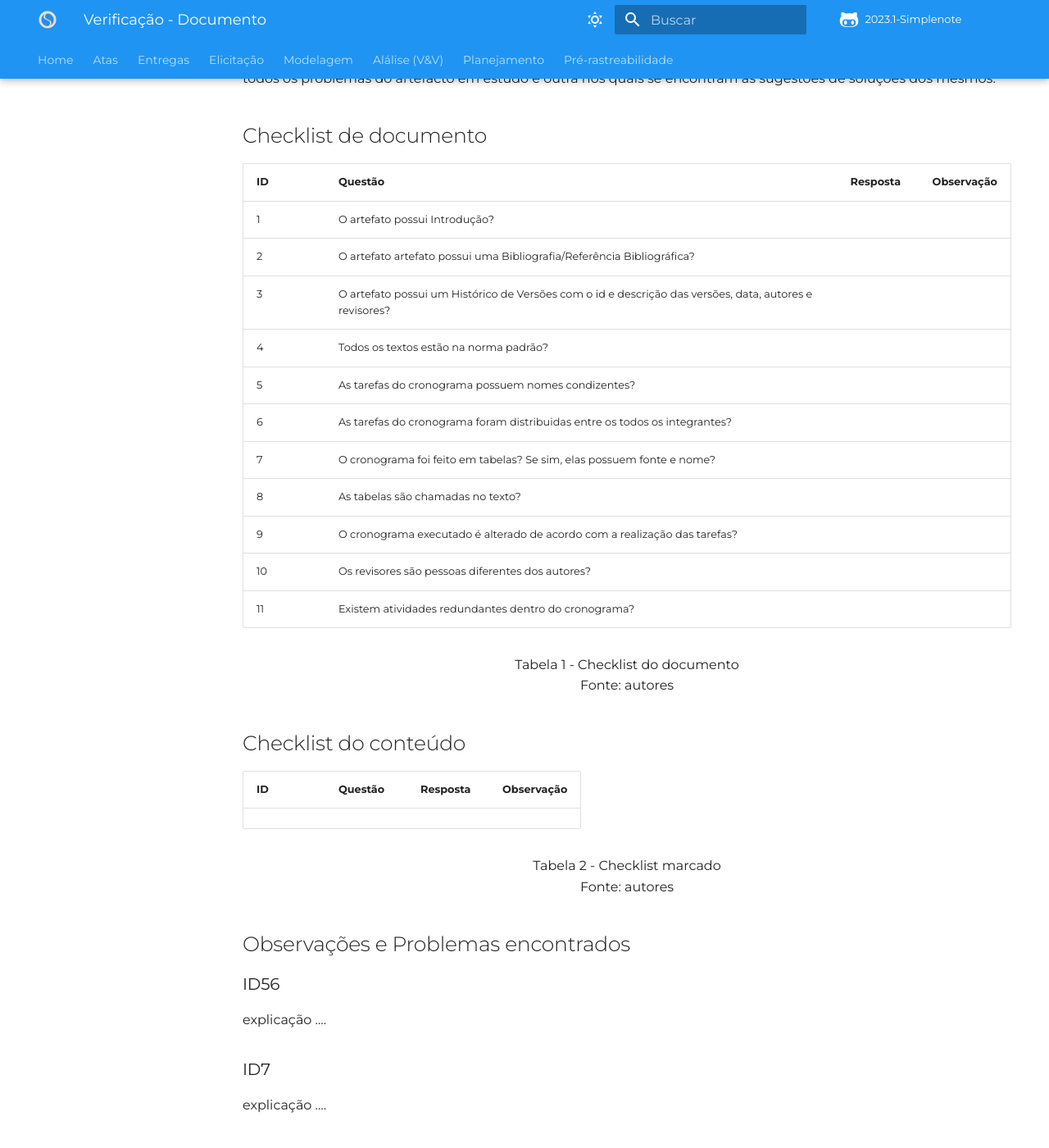
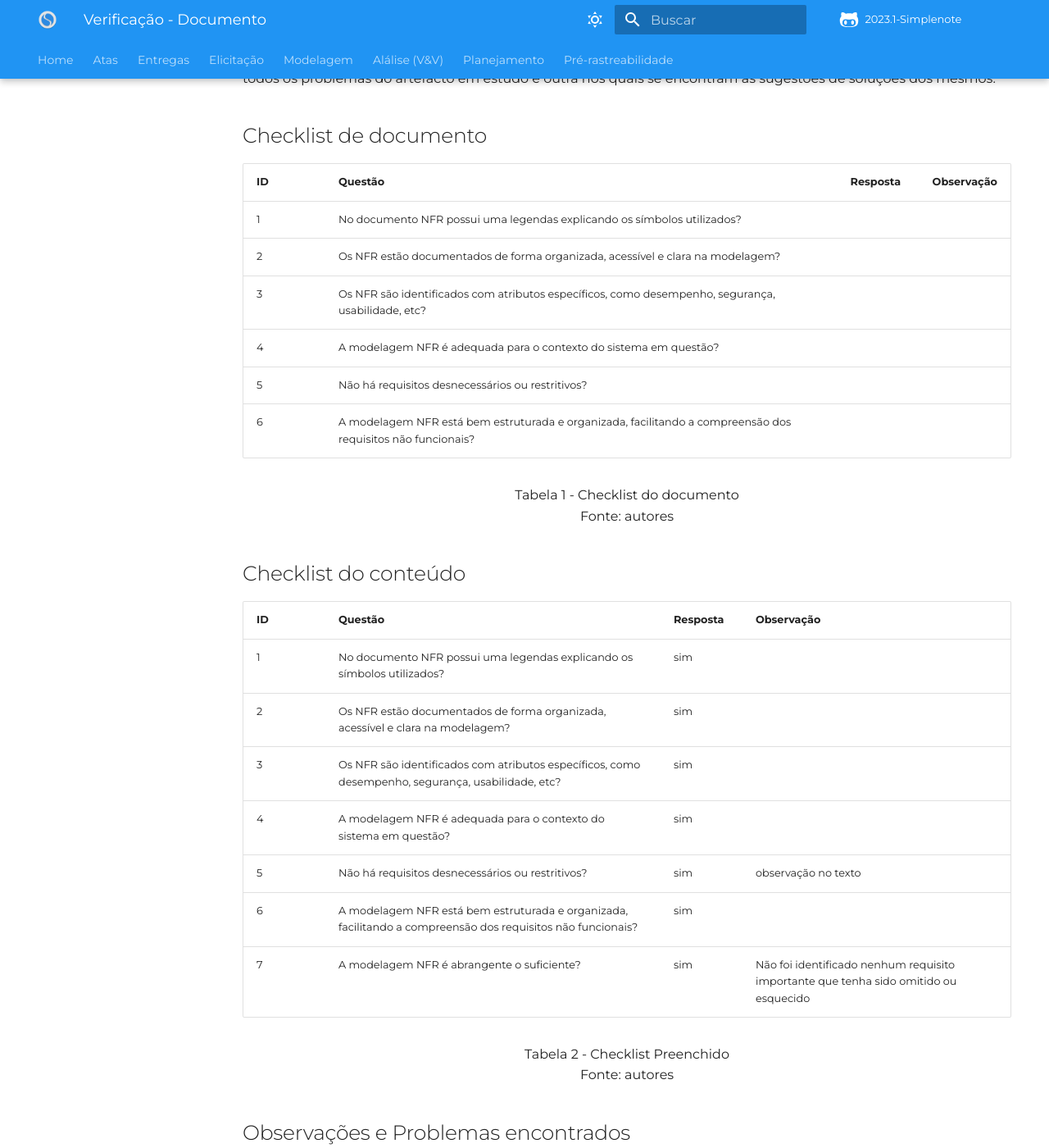
Before and after one commit to Requisitos-de-Software/2023.1-Simplenote, an MkDocs documentation site: the page built from docs/analise/modelagem/NFR.md, in a window 1280 px wide and 1400 px high, scrolled down 591 px. Shown: the whole window at 82% size. Built offline with MkDocs 1.6.1 and Material for MkDocs 9.7.7, drawn with Linux system fonts in a browser that asks for light colours; some web fonts are replaced; comment, search, counter and statistics services are not loaded; some of the changed text lies outside the part shown.

Commit message:
Update NFR.md

```diff
--- a/docs/analise/modelagem/NFR.md
+++ b/docs/analise/modelagem/NFR.md
@@ -16,43 +16,42 @@ Também temos o campo "Observação", um campo no qual pode ser feito algum come
 ## Checklist de documento
 |ID|Questão|Resposta|Observação|
 |--|-------|--------|----------|
-| 1 |O artefato possui Introdução?                                                                                |        |          |
-| 2 |O artefato artefato possui uma Bibliografia/Referência Bibliográfica?                                        |        |          ||
-| 3 |O artefato possui um Histórico de Versões com o id e descrição das versões, data, autores e revisores?       |        |          ||
-| 4 |Todos os textos estão na norma padrão?                                                                       |        |          ||
-| 5 |As tarefas do cronograma possuem nomes condizentes?                                                          |        |          ||
-| 6 |As tarefas do cronograma foram distribuidas entre os todos os integrantes?                                   |        |          ||
-| 7 |O cronograma foi feito em tabelas? Se sim, elas possuem fonte e nome?                                        |        |          ||
-| 8 |As tabelas são chamadas no texto?                                                                            |        |          ||
-| 9 |O cronograma executado é alterado de acordo com a realização das tarefas?                                    |        |          ||
-| 10 |Os revisores são pessoas diferentes dos autores?                                                             |        |          ||
-| 11 |Existem atividades redundantes dentro do cronograma?                                                         |        |          ||
+| 1 |No documento NFR possui uma legendas explicando os símbolos utilizados?                                        |        |          |
+| 2 |Os NFR estão documentados de forma organizada, acessível e clara na modelagem?                                 |        |          |
+| 3 |Os NFR são identificados com atributos específicos, como desempenho, segurança, usabilidade, etc?              |        |          |
+| 4 |A modelagem NFR é adequada para o contexto do sistema em questão?                                              |        |          |
+| 5 |Não há requisitos desnecessários ou restritivos?                                                               |        |          |
+| 6 |A modelagem NFR está bem estruturada e organizada, facilitando a compreensão dos requisitos não funcionais?    |        |          |
 
 <p align="center"> Tabela 1 - Checklist do documento <br> Fonte: autores </p>
 
 ## Checklist do conteúdo
 |ID|Questão|Resposta|Observação|
 |-|-------|--------|----------|
-| |       |        |          |
+| 1 |No documento NFR possui uma legendas explicando os símbolos utilizados?                                        |   sim     |          |
+| 2 |Os NFR estão documentados de forma organizada, acessível e clara na modelagem?                                 |   sim     |          |
+| 3 |Os NFR são identificados com atributos específicos, como desempenho, segurança, usabilidade, etc?              |   sim     |          |
+| 4 |A modelagem NFR é adequada para o contexto do sistema em questão?                                              |   sim     |          |
+| 5 |Não há requisitos desnecessários ou restritivos?                                                               |   sim     |    observação no texto      |
+| 6 |A modelagem NFR está bem estruturada e organizada, facilitando a compreensão dos requisitos não funcionais?    |   sim     |          |
+| 7 |A modelagem NFR é abrangente o suficiente?                                                                     |   sim     | Não foi identificado nenhum requisito importante que tenha sido omitido ou esquecido
 
-<p align="center"> Tabela 2 - Checklist marcado <br> Fonte: autores </p>
-
+<p align="center"> Tabela 2 - Checklist Preenchido <br> Fonte: autores </p>
 
 ## Observações e Problemas encontrados
 
-### ID56
-explicação ....
-
-### ID7
-explicação ....
+### ID5
+Todos os requisitos não funcionais incluídos na modelagem foram relevantes e trazem valor para o sistema/software em desenvolvimento. Requisitos desnecessários podem adicionar complexidade e custos adicionais sem trazer benefícios significativos. Os requisitos não funcionais não devem ser excessivamente limitantes ou restritivos para o desenvolvimento do sistema. É essencial encontrar um equilíbrio entre os requisitos não funcionais e as necessidades do sistema. Requisitos excessivamente restritivos podem restringir a flexibilidade do sistema ou impor limitações desnecessárias.
 
 ## Sugestões
 
+- Colocar um breve texto explicando sobre a diferença do NFR sem propagação e com propagação.
+
 ## Bibliografia
-> [1]
+> [1] [NFR4ES: Um Catálogo de Requisitos Não-Funcionais para Sistemas Embarcados](https://aprender3.unb.br/pluginfile.php/2523130/mod_resource/content/2/DISSERTA%C3%87%C3%83O%20Reinaldo%20Ant%C3%B4nio%20da%20Silva.pdf)
 
 ## Histórico de Versão
 
 | Versão | Data          | Descrição                          | Autor(es)     |  Revisor(es)       |
 | ------ | ------------- | ---------------------------------- | ------------- | ------------------ |
-| `1.0`  | 08/06/2023    | Criação do documento.              |  Beatriz         | Leonardo |
+| `1.0`  | 09/06/2023    | Criação do documento.              |  Beatriz      | Leonardo |
```
